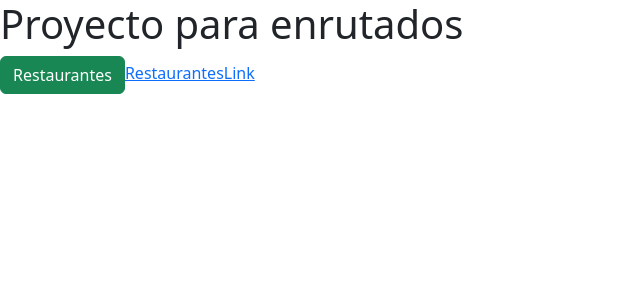
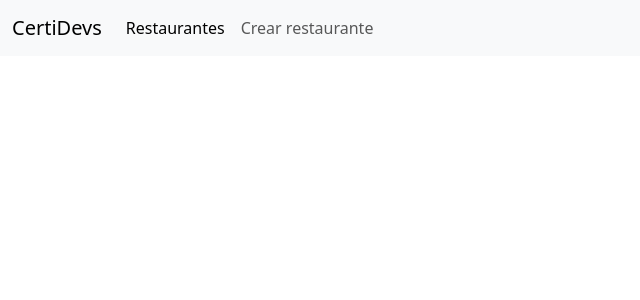
Before and after one commit to Teutona89/adecco_angular_ed2, an Angular app in the folder 009.angular/angular-005-enrutado/: page / in a window 1280 px wide. Shown: the top 300 px of the page, without its empty margins (0-640 px from the left). Built offline with nearby package versions, Linux system fonts and the light colour scheme.

Commit message:
Angular enrutado con navbar bootstrap

```diff
--- a/009.angular/angular-005-enrutado/src/app/app.component.html
+++ b/009.angular/angular-005-enrutado/src/app/app.component.html
@@ -1,10 +1,22 @@
-<h1>Proyecto para enrutados</h1>
 
-<button
-routerLink="restaurantes"
-class="btn btn-success"
->Restaurantes</button>
-
-<a routerLink="restaurantes">RestaurantesLink</a>
+<nav class="navbar navbar-expand-lg bg-body-tertiary">
+  <div class="container-fluid">
+    <a class="navbar-brand" href="#">CertiDevs</a>
+    <button class="navbar-toggler" type="button" data-bs-toggle="collapse" data-bs-target="#navbarNav" aria-controls="navbarNav" aria-expanded="false" aria-label="Toggle navigation">
+      <span class="navbar-toggler-icon"></span>
+    </button>
+    <div class="collapse navbar-collapse" id="navbarNav">
+      <ul class="navbar-nav">
+        <li class="nav-item">
+          <a class="nav-link active" aria-current="page"
+          routerLink="restaurantes" href="#">Restaurantes</a>
+        </li>
+        <li class="nav-item">
+          <a class="nav-link" routerLink="restaurantes/nuevo" href="#">Crear restaurante</a>
+        </li>
+      </ul>
+    </div>
+  </div>
+</nav>
 
 <router-outlet></router-outlet>
--- a/009.angular/angular-005-enrutado/src/app/app.routes.ts
+++ b/009.angular/angular-005-enrutado/src/app/app.routes.ts
@@ -8,7 +8,7 @@
     component: RestaurantListComponent
   },
   {
-    path: 'ruta2',
+    path: 'restaurantes/nuevo',
     component: RestaurantFormComponent
   }
 
```
Also changed, not shown: 2 other files (tests, documents, lock files or other folders).
